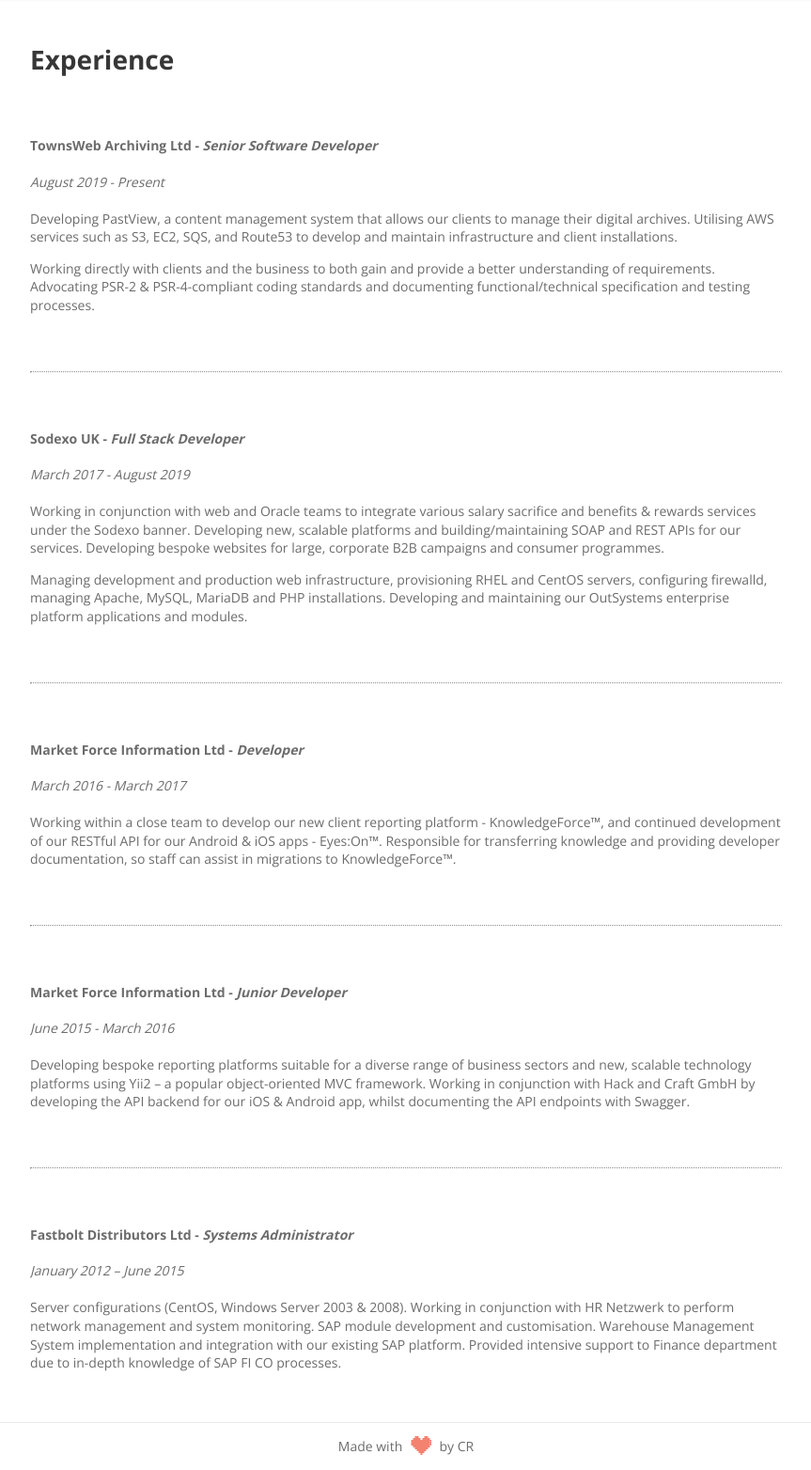
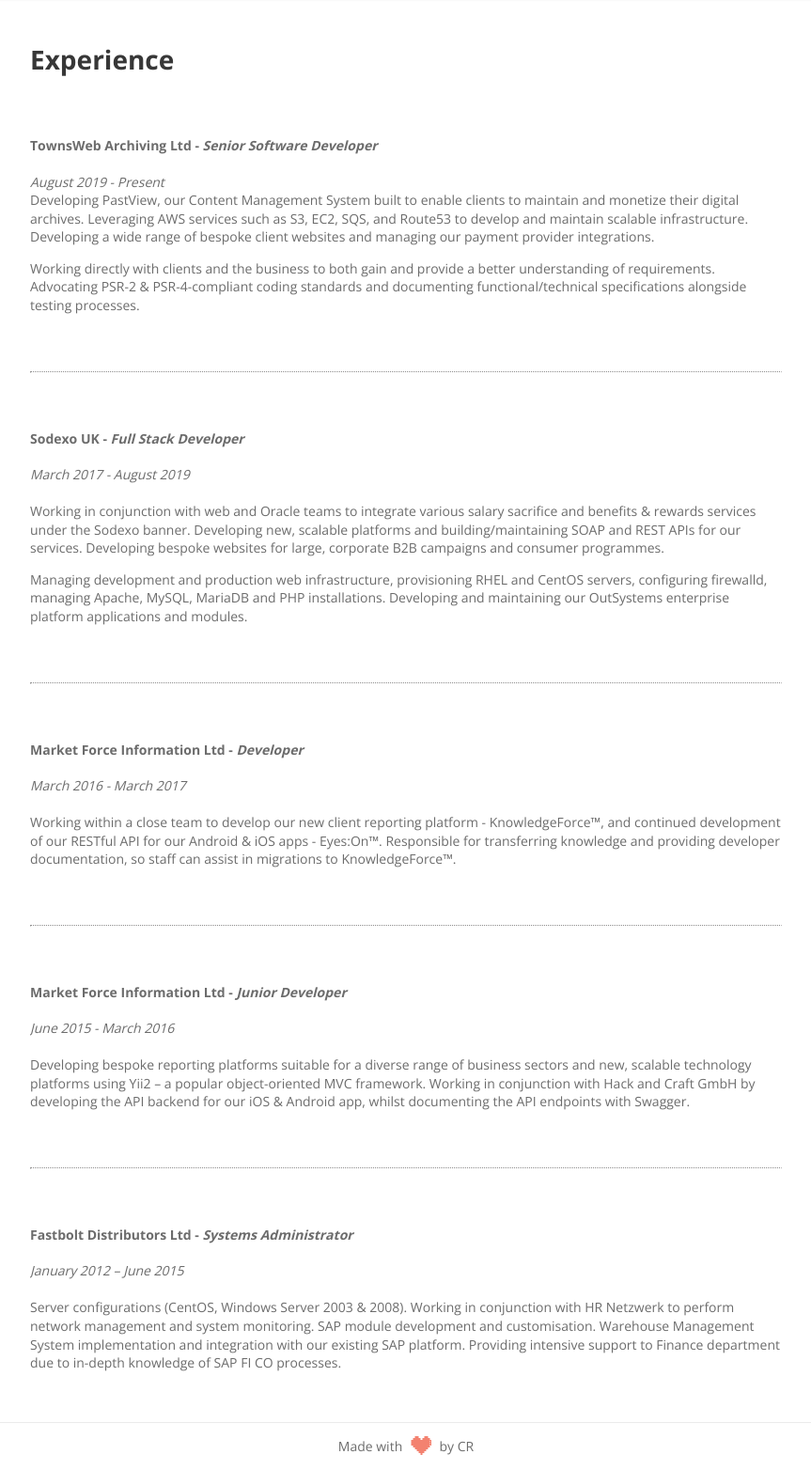
Before and after one commit to sroehrl/versyx, a PHP site: template resources/views/experience.twig in a window 1280 px wide. Shown: the part 71-1635 px from the top of the page at 94% size, without its empty margins (208-1071 px from the left). Run offline with PHP 8.4, Linux system fonts and the light colour scheme; the template is opened without the code that fills it, so the values that code supplies are empty; some libraries are stand-ins or nearby versions.

Commit message:
Update experience.twig

```diff
--- a/resources/views/experience.twig
+++ b/resources/views/experience.twig
@@ -12,8 +12,9 @@
     <div class="pure-g">
         <div class="pure-u-1 pure-u-md-5">
         <h4>TownsWeb Archiving Ltd - <em>Senior Software Developer</em></h4>
-        <p><em>August 2019 - Present</em><br/><br/> Developing PastView, a content management system that allows our clients to manage their digital archives. Utilising AWS services such as S3, EC2, SQS, and Route53 to develop and maintain infrastructure and client installations.</p>
-        <p>Working directly with clients and the business to both gain and provide a better understanding of requirements. Advocating PSR-2 &amp; PSR-4-compliant coding standards and documenting functional/technical specification and testing processes.</p>
+        <p class="has-line-data" data-line-start="6" data-line-end="8"><em>August 2019 - Present</em><br>
+Developing PastView, our Content Management System built to enable clients to maintain and monetize their digital archives. Leveraging AWS services such as S3, EC2, SQS, and Route53 to develop and maintain scalable infrastructure. Developing a wide range of bespoke client websites and managing our payment provider integrations.</p>
+        <p>Working directly with clients and the business to both gain and provide a better understanding of requirements. Advocating PSR-2 &amp; PSR-4-compliant coding standards and documenting functional/technical specifications alongside testing processes.</p>
         <hr/>
         <h4>Sodexo UK - <em>Full Stack Developer</em></h4>
         <p><em>March 2017 - August 2019</em><br/><br/> Working in conjunction with web and Oracle teams to integrate various salary sacrifice and benefits &amp; rewards services under the Sodexo banner. Developing new, scalable platforms and building/maintaining SOAP and REST APIs for our services. Developing bespoke websites for large, corporate B2B campaigns and consumer programmes.</p>
@@ -26,7 +27,7 @@
         <p><em>June 2015 - March 2016</em><br/><br/> Developing bespoke reporting platforms suitable for a diverse range of business sectors and new, scalable technology platforms using Yii2 &ndash; a popular object-oriented MVC framework. Working in conjunction with Hack and Craft GmbH by developing the API backend for our iOS &amp; Android app, whilst documenting the API endpoints with Swagger.</p>
         <hr/>
         <h4>Fastbolt Distributors Ltd - <em>Systems Administrator</em></h4>
-        <p><em>January 2012 &ndash; June 2015</em><br/><br/> Server configurations (CentOS, Windows Server 2003 &amp; 2008). Working in conjunction with HR Netzwerk to perform network management and system monitoring. SAP module development and customisation. Warehouse Management System implementation and integration with our existing SAP platform. Provided intensive support to Finance department due to in-depth knowledge of SAP FI CO processes.</p>
+        <p><em>January 2012 &ndash; June 2015</em><br/><br/> Server configurations (CentOS, Windows Server 2003 &amp; 2008). Working in conjunction with HR Netzwerk to perform network management and system monitoring. SAP module development and customisation. Warehouse Management System implementation and integration with our existing SAP platform. Providing intensive support to Finance department due to in-depth knowledge of SAP FI CO processes.</p>
             <br><br>
         </div>
     </div>
```
